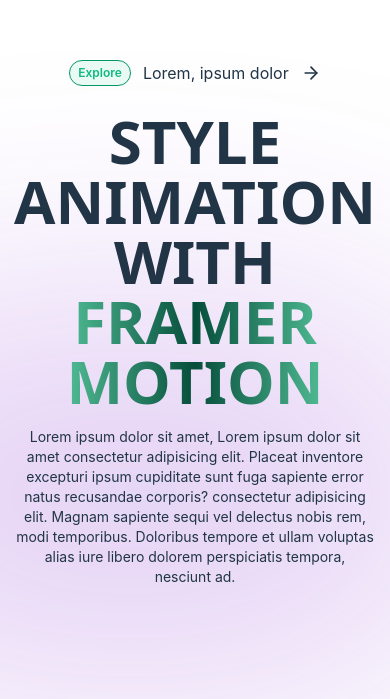
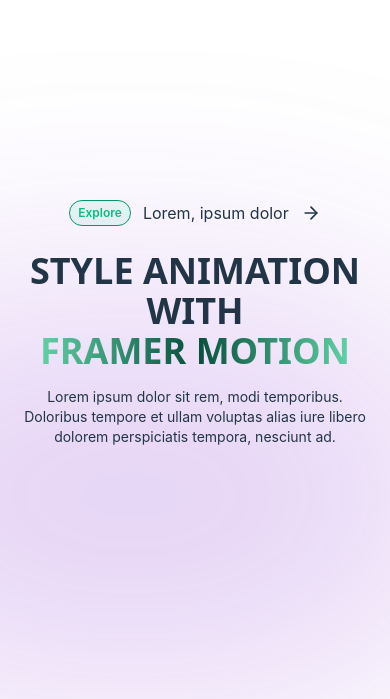
Before and after one commit to raunakgurud09/vite-frontend-prac, a React (Vite) app: page / in a window 390 px wide. Shown: the part 103-802 px from the top of the page. Built offline with nearby package versions, Linux system fonts and the light colour scheme.

Commit message:
hero responsive

```diff
--- a/src/components/Home/Hero.tsx
+++ b/src/components/Home/Hero.tsx
@@ -29,11 +29,11 @@
           <div className='group-hover:pl-1 transition-all'><ArrowRight size={20} /></div>
         </motion.div>
 
-        <motion.h3 variants={FRAMER_MOTION_UP} className='text-6xl font-semibold font-sans my-4 uppercase'>
+        <motion.h3 variants={FRAMER_MOTION_UP} className='text-4xl sm:text-5xl md:text-6xl font-semibold font-sans my-4 uppercase'>
           style animation with
           <span className='block selection:bg-emerald-700 selection:text-white bg-gradient-to-r from-emerald-300 via-emerald-900 to-emerald-300 bg-clip-text text-transparent'>framer motion</span>
         </motion.h3>
-        <motion.p variants={FRAMER_MOTION_UP} className='text-sm'>Lorem ipsum dolor sit amet, Lorem ipsum dolor sit amet consectetur adipisicing elit. Placeat inventore excepturi ipsum cupiditate sunt fuga sapiente error natus recusandae corporis? consectetur adipisicing elit. Magnam sapiente sequi vel delectus nobis rem, modi temporibus. Doloribus tempore et ullam voluptas alias iure libero dolorem perspiciatis tempora, nesciunt ad.</motion.p>
+        <motion.p variants={FRAMER_MOTION_UP} className='text-sm'>Lorem ipsum dolor sit  rem, modi temporibus. Doloribus tempore et ullam voluptas alias iure libero dolorem perspiciatis tempora, nesciunt ad.</motion.p>
       </motion.div>
     </div>
   )
```
